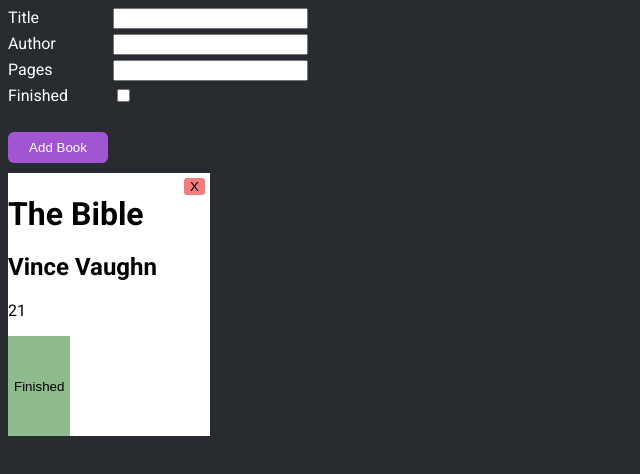
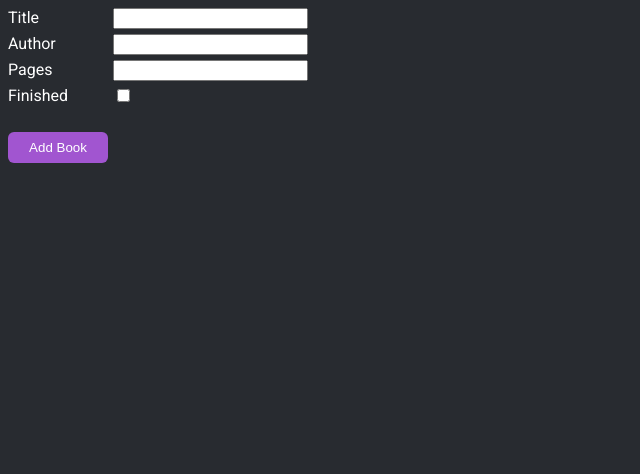
Before and after one commit to TylerYoungdahl/Library, a plain HTML site: page index.html in a window 1280 px wide. Shown: the whole page, without its empty margins (0-640 px from the left). Drawn offline with Linux system fonts and the light colour scheme.

Commit message:
removed test code

```diff
--- a/index.html
+++ b/index.html
@@ -27,17 +27,7 @@
       <div id="error"></div>
       <button id="add-book" type="submit">Add Book</button>
     </form>
-    <div id="library-container">
-      <div class="card">
-        <div class="close-btn-container">
-          <button class="close-btn" data-key="${book.key}">X</button>
-        </div>
-        <h1 class="card-header">The Bible</h1>
-        <h2 class="author">Vince Vaughn</h2>
-        <p class="pages">21</p>
-        <button class="read-btn read">Finished</button>
-      </div>
-    </div>
+    <div id="library-container"></div>
 
     <script src="scripts.js"></script>
   </body>
```
